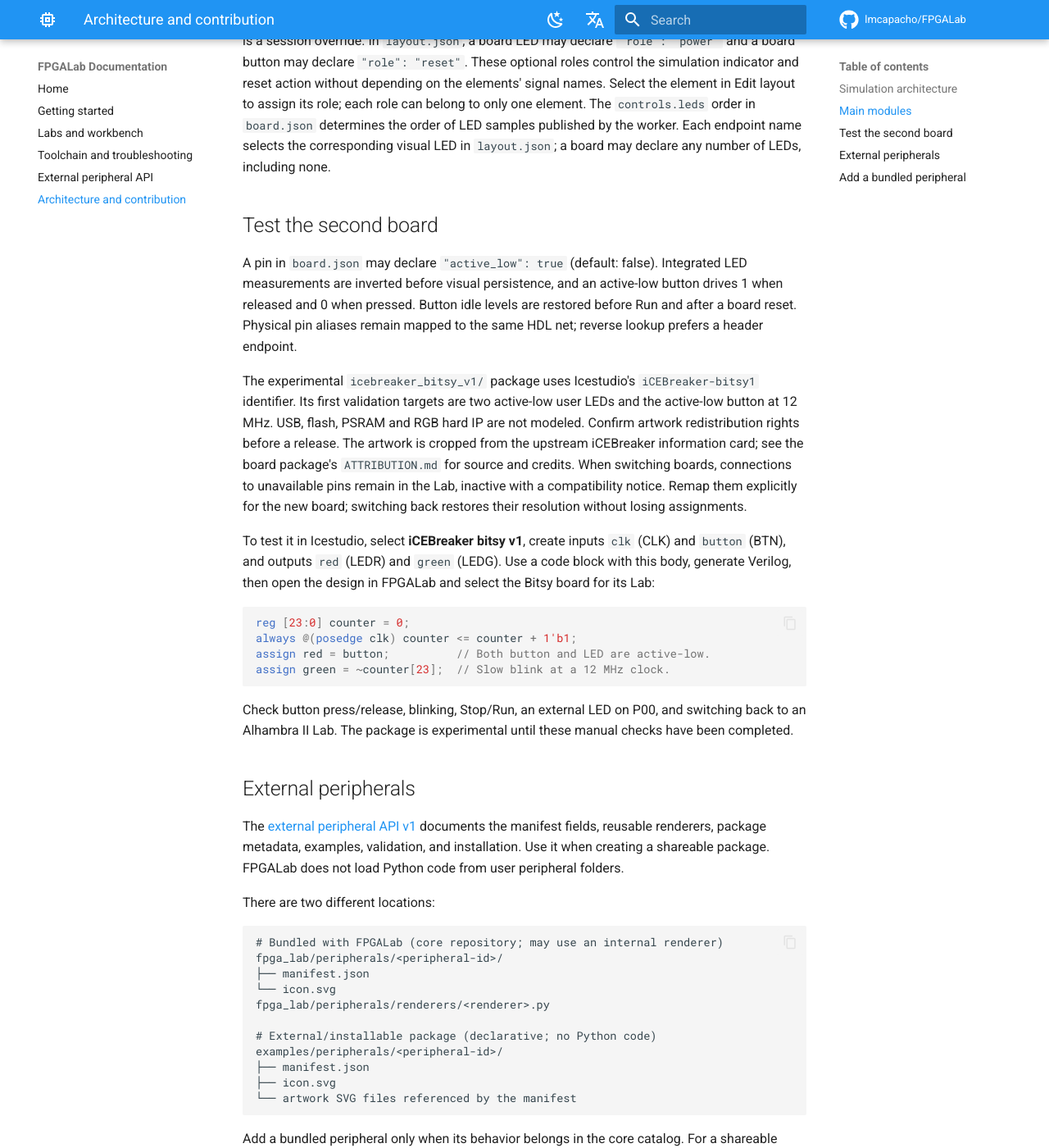
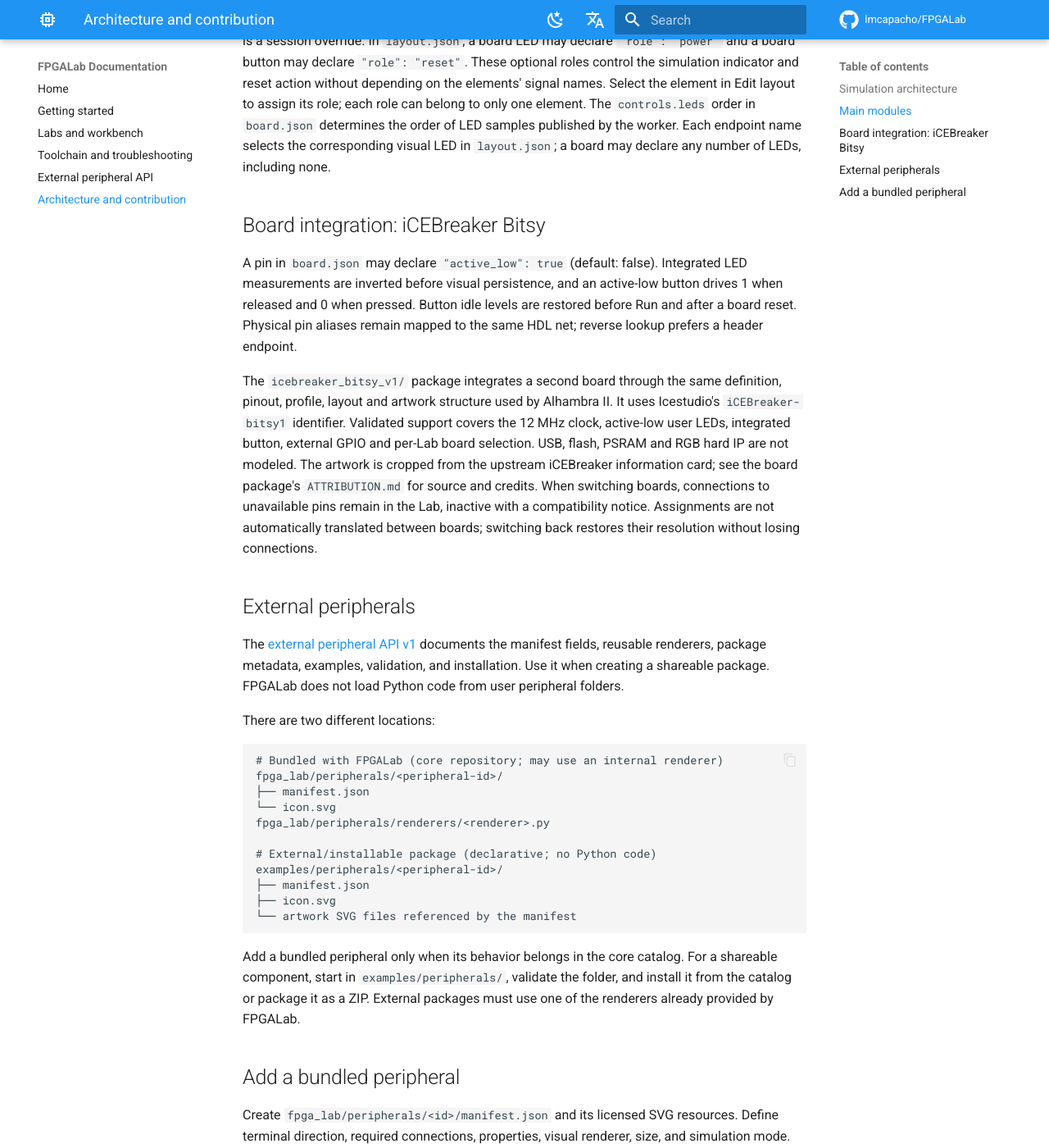
Before and after one commit to lmcapacho/FPGALab, an MkDocs documentation site: the page built from docs/en/development.md, in a window 1280 px wide and 1400 px high, scrolled down 2260 px. Shown: the whole window at 82% size. Built offline with MkDocs 1.6.1 and Material for MkDocs 9.7.7, drawn with Linux system fonts in a browser that asks for light colours; comment, search, counter and statistics services are not loaded.

Commit message:
Document supported Bitsy capabilities and board integration

````diff
--- a/docs/en/development.md
+++ b/docs/en/development.md
@@ -99,7 +99,7 @@
 published by the worker. Each endpoint name selects the corresponding visual
 LED in `layout.json`; a board may declare any number of LEDs, including none.
 
-## Test the second board
+## Board integration: iCEBreaker Bitsy
 
 A pin in `board.json` may declare `"active_low": true` (default: false).
 Integrated LED measurements are inverted before visual persistence, and an
@@ -107,31 +107,17 @@
 are restored before Run and after a board reset. Physical pin aliases remain
 mapped to the same HDL net; reverse lookup prefers a header endpoint.
 
-The experimental `icebreaker_bitsy_v1/` package uses Icestudio's
-`iCEBreaker-bitsy1` identifier. Its first validation targets are two active-low
-user LEDs and the active-low button at 12 MHz. USB, flash, PSRAM and RGB hard IP
-are not modeled. Confirm artwork redistribution rights before a release.
+The `icebreaker_bitsy_v1/` package integrates a second board through the same
+definition, pinout, profile, layout and artwork structure used by Alhambra II.
+It uses Icestudio's `iCEBreaker-bitsy1` identifier. Validated support covers the
+12 MHz clock, active-low user LEDs, integrated button, external GPIO and
+per-Lab board selection. USB, flash, PSRAM and RGB hard IP are not modeled.
 The artwork is cropped from the upstream iCEBreaker information card; see
 the board package's `ATTRIBUTION.md` for source and credits.
 When switching boards, connections to unavailable pins remain in the Lab,
-inactive with a compatibility notice. Remap them explicitly for the new board;
-switching back restores their resolution without losing assignments.
-
-To test it in Icestudio, select **iCEBreaker bitsy v1**, create inputs `clk`
-(CLK) and `button` (BTN), and outputs `red` (LEDR) and `green` (LEDG).
-Use a code block with this body, generate Verilog, then open the design in
-FPGALab and select the Bitsy board for its Lab:
-
-```verilog
-reg [23:0] counter = 0;
-always @(posedge clk) counter <= counter + 1'b1;
-assign red = button;          // Both button and LED are active-low.
-assign green = ~counter[23];  // Slow blink at a 12 MHz clock.
-```
-
-Check button press/release, blinking, Stop/Run, an external LED on P00, and
-switching back to an Alhambra II Lab. The package is experimental until these
-manual checks have been completed.
+inactive with a compatibility notice. Assignments are not automatically
+translated between boards; switching back restores their resolution without
+losing connections.
 
 ## External peripherals
 
````
Also changed, not shown: CHANGELOG.md (+1 -1 lines), docs/en/getting-started.md (+1 -1 lines), docs/es/development.md (+10 -23 lines), docs/es/getting-started.md (+1 -1 lines), fpga_lab/assets/boards/icebreaker_bitsy_v1/ATTRIBUTION.md (+3 -3 lines).
